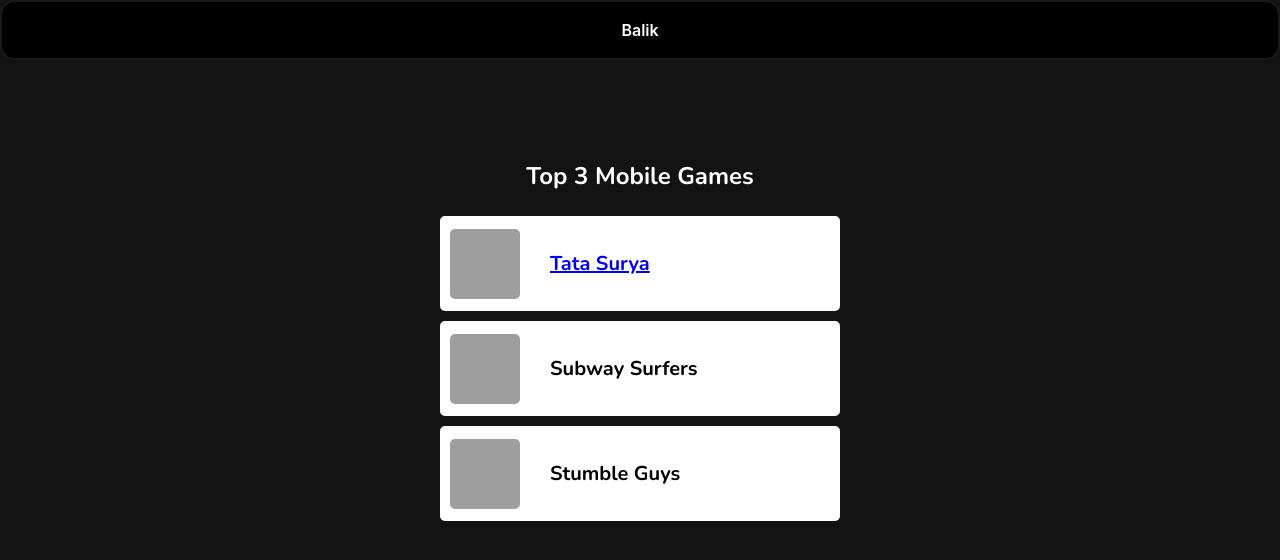
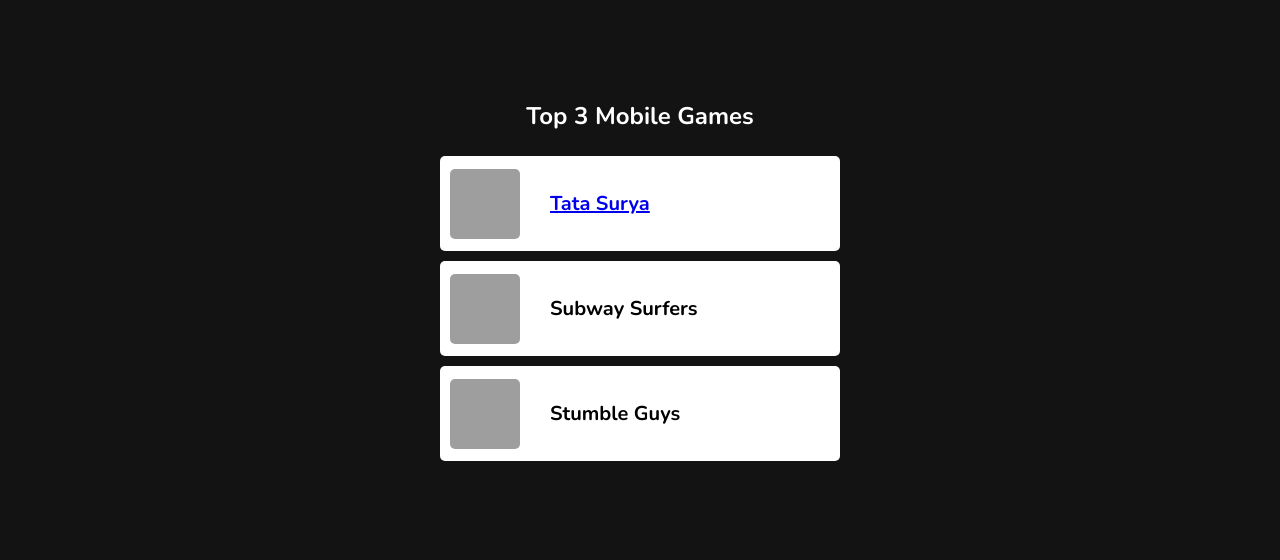
Before and after one commit to arashiaslan/arashiaslan.github.io, a plain HTML site: page fork.html in a window 1280 px wide. Drawn offline with nearby package versions, Linux system fonts and the light colour scheme; grey boxes are pictures that could not be loaded.

Commit message:
Update fork.html

```diff
--- a/fork.html
+++ b/fork.html
@@ -6,7 +6,7 @@
 </head>
 
 <body>
-	<button class="button-27" role="button" >Balik</button>
+
 	<div class="container">
 		<div class="list-container">
 			<h2 style="color: white">Top 3 Mobile Games</h2>
```
